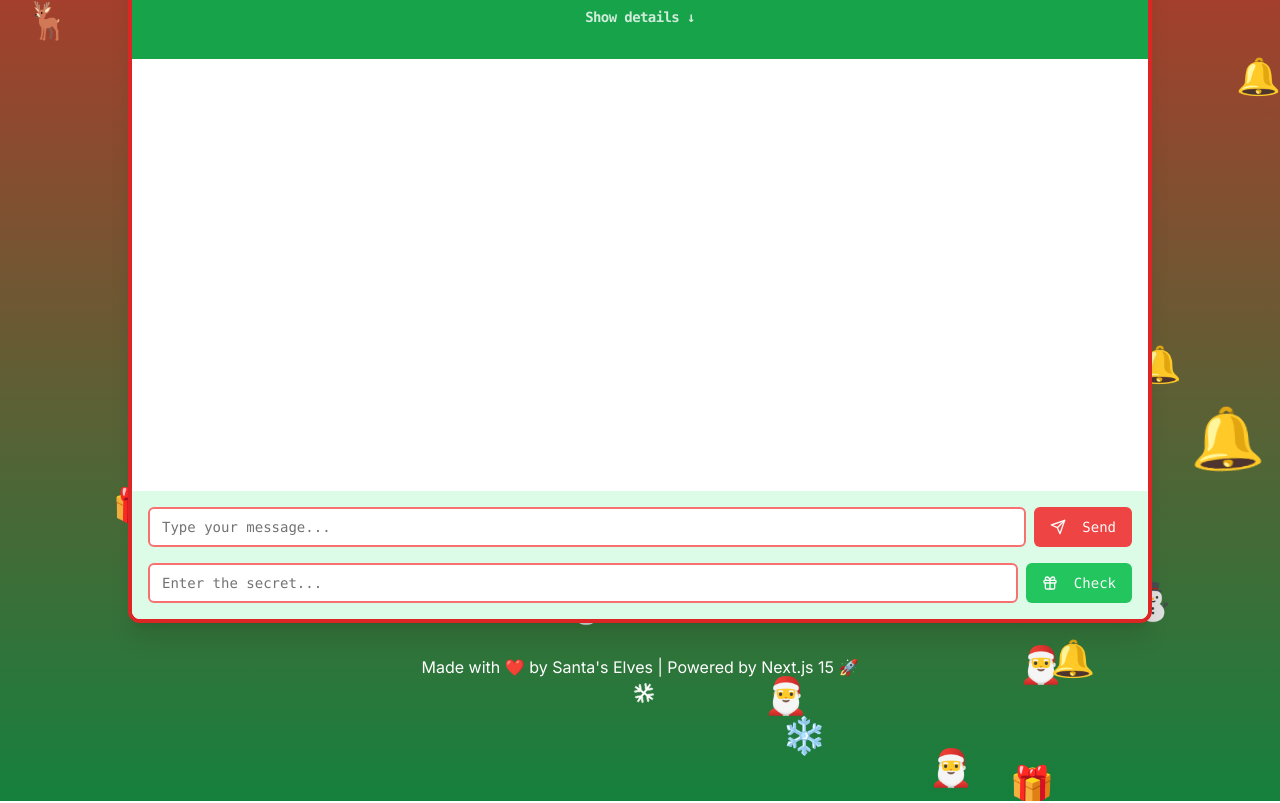
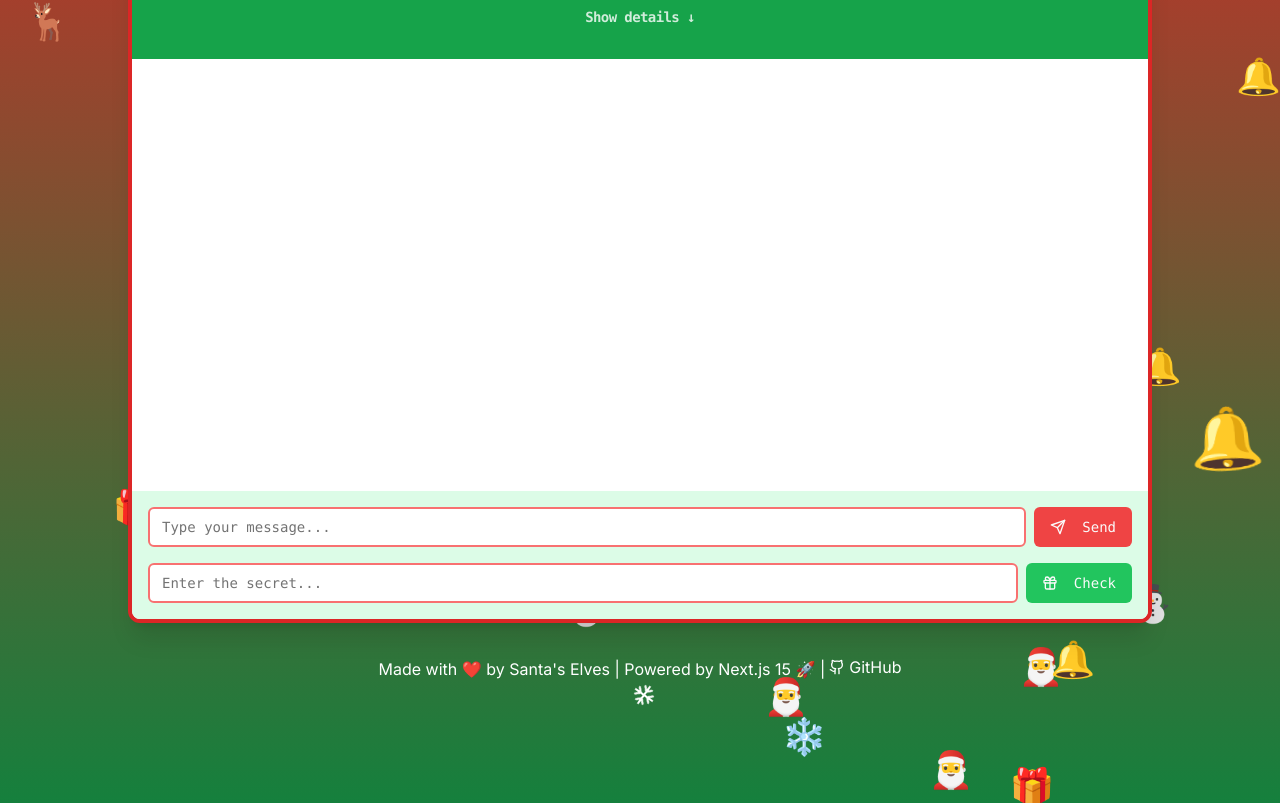
Before and after one commit to mjberli/santa-secret, a Next.js app: page / in a window 1280 px wide. Shown: the part 317-1120 px from the top of the page. Built offline with nearby package versions, Linux system fonts and the light colour scheme.

Commit message:
added github link and title

```diff
--- a/app/layout.tsx
+++ b/app/layout.tsx
@@ -6,7 +6,7 @@ const inter = Inter({ subsets: ['latin'] })
 
 export const metadata: Metadata = {
   title: "Santa's Jolly Chat",
-  description: 'Chat with Santa and discover the secret of Christmas!',
+  description: 'Chat with Santa and reveal the secret!',
 }
 
 export default function RootLayout({
--- a/app/page.tsx
+++ b/app/page.tsx
@@ -2,7 +2,7 @@
 
 import { useState, useEffect } from 'react'
 import SantaChat from '../components/SantaChat'
-import { Snowflake } from 'lucide-react'
+import { Snowflake, Github } from 'lucide-react'
 
 export default function Home() {
   const [mounted, setMounted] = useState(false)
@@ -38,7 +38,16 @@ export default function Home() {
         <SantaChat />
       </div>
       <footer className="mt-8 text-center text-white">
-        <p>Made with ❤️ by Santa's Elves | Powered by Next.js 15 🚀</p>
+        <p>Made with ❤️ by Santa's Elves | Powered by Next.js 15 🚀 |
+          <a
+            href="https://github.com/mjberli/santa-secret"
+            rel="noopener noreferrer"
+            className="inline-flex items-center hover:text-yellow-300 transition-colors"
+          >
+            <Github className="w-4 h-4 ml-1 mr-1" />
+            GitHub
+          </a>
+        </p>
         <Snowflake className="inline-block ml-2 animate-spin" />
       </footer>
     </main>
--- a/components/SantaChat.tsx
+++ b/components/SantaChat.tsx
@@ -109,9 +109,11 @@ export default function SantaChat() {
     <Card className="w-full  mx-auto bg-white shadow-xl border-4 border-red-600 rounded-xl overflow-hidden">
       <CardHeader className="bg-green-600 p-6">
         <CardTitle className="text-2xl font-bold text-white flex items-center justify-center flex-col gap-4">
-          <div className="flex items-center">
+          <div className="flex items-center justify-center text-center">
             <Bell className="mr-2 animate-bounce" />
-            Chat with Santa and reveal the secret word!
+            <span className="inline-block">
+              Chat with Santa and reveal the secret word!
+            </span>
             <Bell className="ml-2 animate-bounce" />
           </div>
           <div className="w-full flex flex-col items-center">
```
